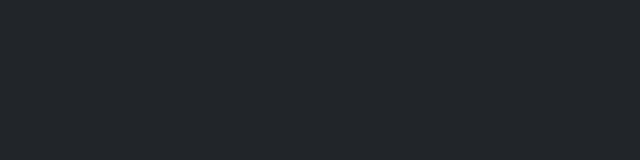
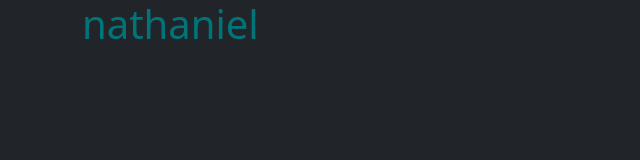
Before and after one commit to Nathaniel-Torres/Nathaniel-Torres.github.io, a website: page index.html in a window 1280 px wide. Shown: the whole page, without its empty margins (0-640 px from the left). Drawn offline with nearby package versions, Linux system fonts and the light colour scheme.

Commit message:
initial commit

```diff
--- a/index.html
+++ b/index.html
@@ -17,7 +17,7 @@
 
     <div class="container">
 
-
+        <h1 class="text-primary">nathaniel</h1>
 
     </div>
 
```
